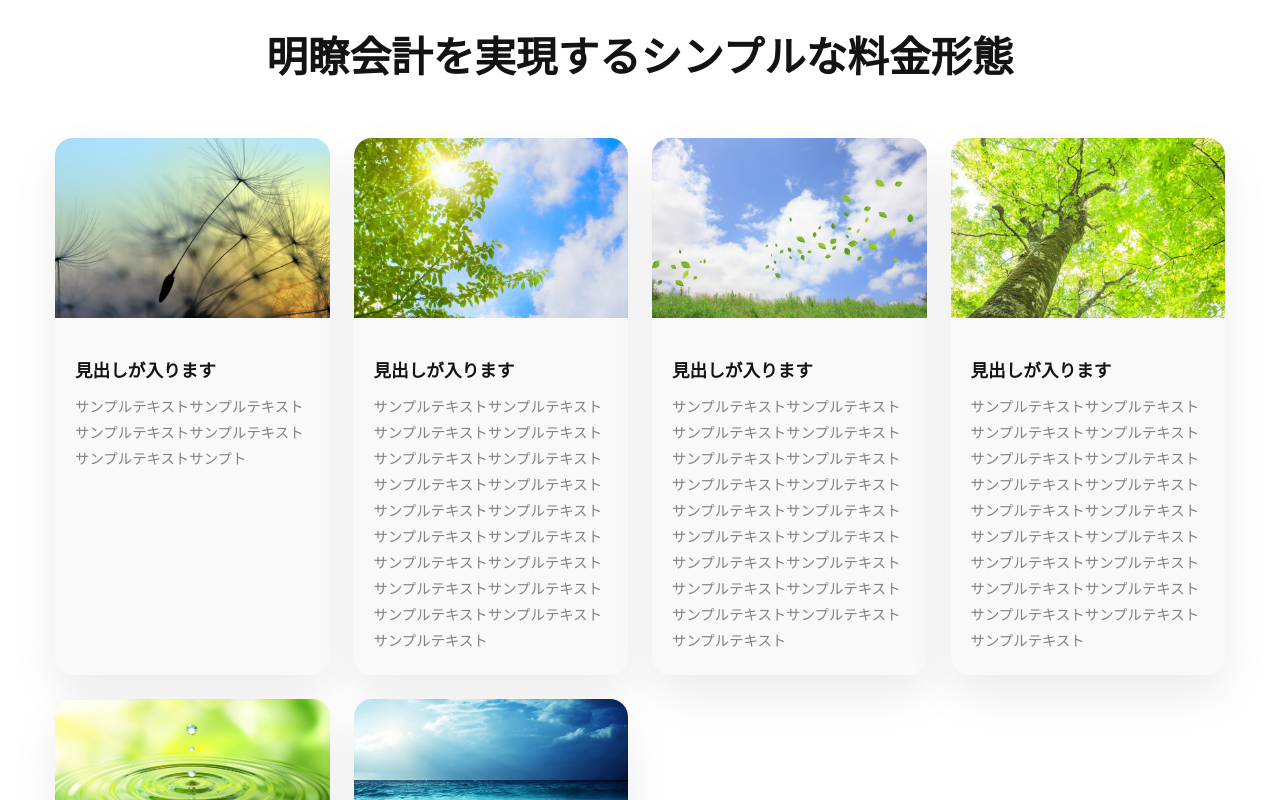
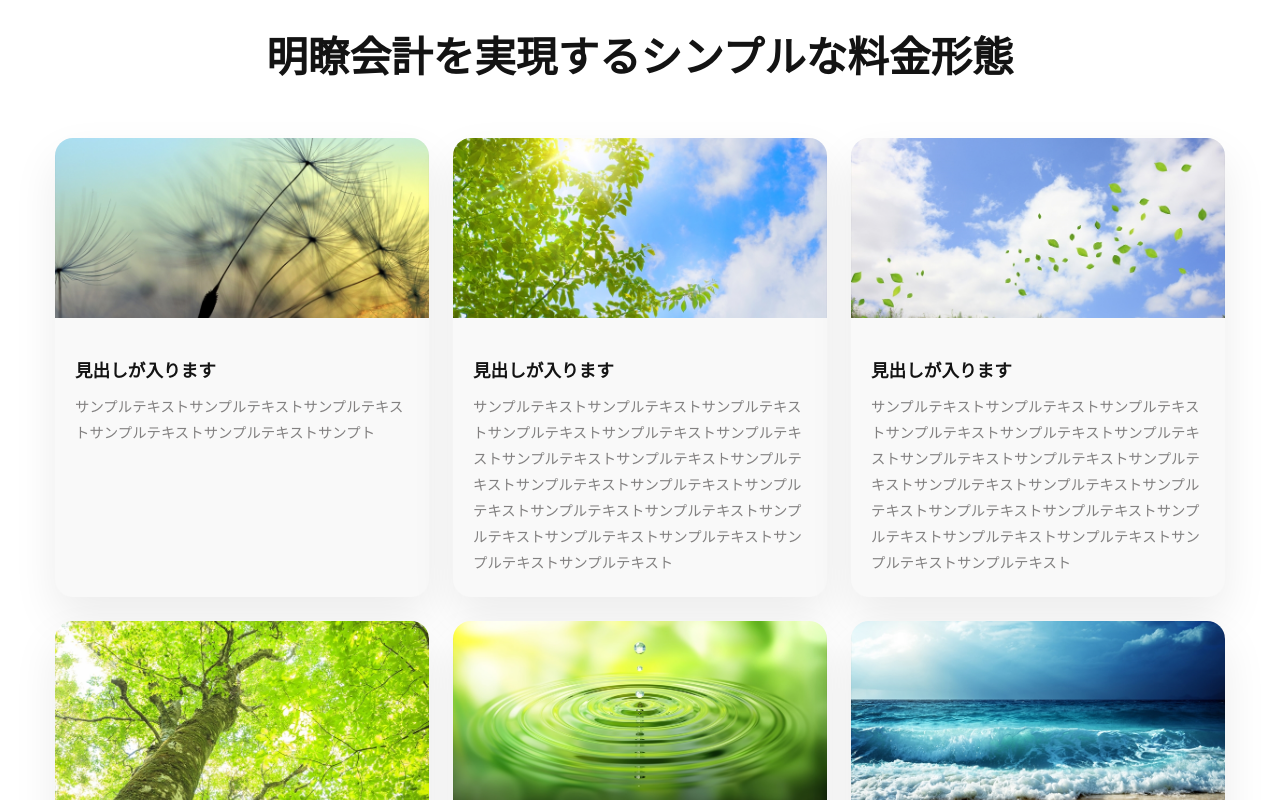
Before and after one commit to NakayamaNaoto/house-cleaning, a React (Vite) app: page / in a window 1280 px wide. Shown: the part 7980-8780 px from the top of the page. Built offline with nearby package versions, Linux system fonts and the light colour scheme.

Commit message:
GridShowcaseSectionで列数が最大でも3になるように修正
(cherry picked from commit 6116ba22a885a47d66f7ed97970bd7e596d2e5e9)

```diff
--- a/src/components/sections/GridShowcaseSection.scss
+++ b/src/components/sections/GridShowcaseSection.scss
@@ -5,6 +5,10 @@
         display: grid;
         gap: 1.5rem;
         grid-template-columns: repeat(auto-fit, minmax(240px, 1fr));
+
+        @media (min-width: 960px) {
+            grid-template-columns: repeat(3, minmax(0, 1fr));
+        }
     }
 
     .grid-card {
```
